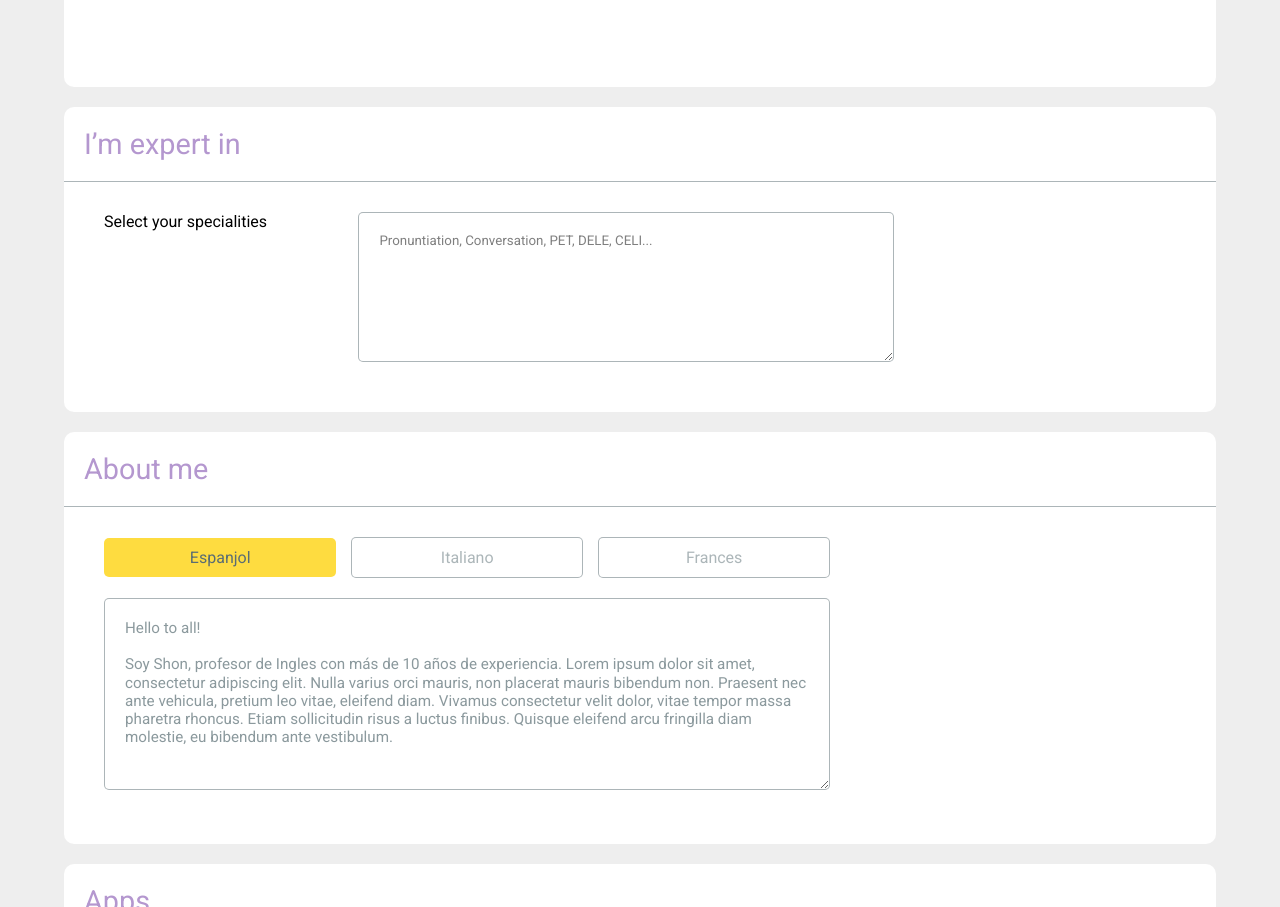
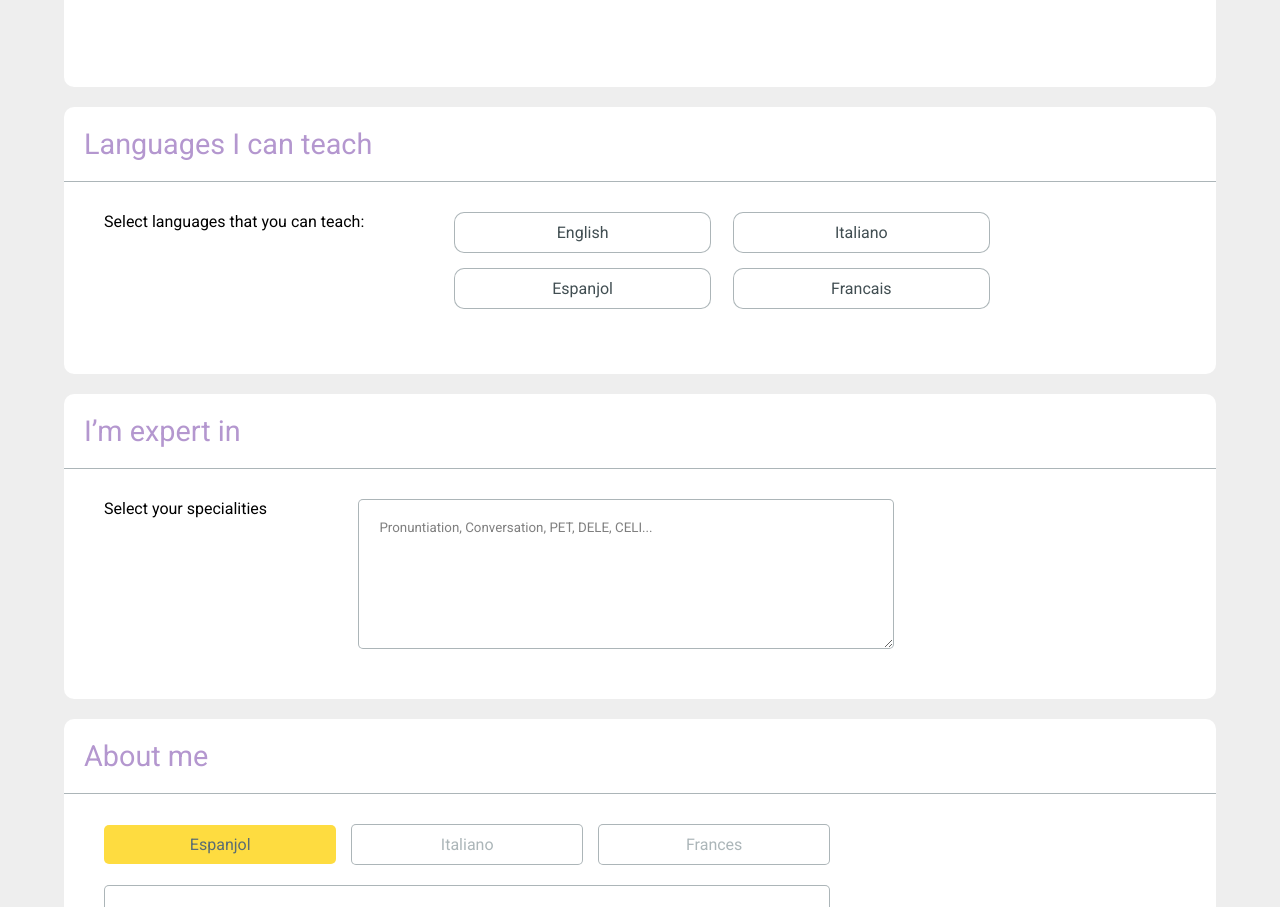
Before and after one commit to paparazzit/kewoo, a plain HTML site: page tutor_profile.html in a window 1280 px wide. Shown: the part 4039-4946 px from the top of the page. Drawn offline with nearby package versions, Linux system fonts and the light colour scheme.

Commit message:
choose lang

```diff
--- a/scss/style.scss
+++ b/scss/style.scss
@@ -2352,6 +2352,58 @@ TUTOR PROFILE PAGE
 		}
 	}
 }
+// TEACH LANG
+
+.teach_langs {
+	.container {
+		.wrapper {
+			@include flex(flex-start, flex-start, row, wrap);
+			> p {
+				width: 25%;
+				min-width: 350px;
+			}
+			.lang_wrapper {
+				// border: 2px solid red;
+				@include flex(center, space-between, wrap, row);
+				width: 50%;
+				min-width: 350px;
+				.choose_lng {
+					display: inline-block;
+					position: relative;
+					width: 48%;
+					min-width: 150px;
+					margin-bottom: 15px;
+					.select_lang {
+						display: inline-block;
+						@include btn-primary($footer, 1rem);
+						background-color: $white;
+						width: 100%;
+						min-width: 150px;
+						padding: 10px 30px;
+						text-align: center;
+						border: 1px solid rgba($line_color, 0.5);
+					}
+					.lang_input {
+						position: absolute;
+						z-index: 10;
+						top: 0;
+						left: 0;
+						right: 0;
+						bottom: 0;
+						width: 100%;
+						height: 100%;
+						opacity: 0;
+
+						&:checked ~ .select_lang {
+							background-color: $btn-primary;
+							border: 1px solid $btn-primary;
+						}
+					}
+				}
+			}
+		}
+	}
+}
 
 // ABOUT ME
 
--- a/tutor_profile.html
+++ b/tutor_profile.html
@@ -824,6 +824,36 @@
 			</div>
 		</section>
 
+		<!-- LANGUAGES I CAN TEACH -->
+		<section class="tutor_section teach_langs">
+			<div class="container">
+				<h3>Languages I can teach</h3>
+				<div class="wrapper">
+					<p>Select languages that you can teach:</p>
+					<div class="lang_wrapper">
+						<div class="choose_lng">
+						<input type="checkbox" name="engl" class="lang_input">
+							<label for="engl" class="select_lang">English</label>
+						</div>
+
+						<div class="choose_lng">
+							<input type="checkbox" name="engl" class="lang_input">
+								<label for="engl" class="select_lang">Italiano</label>
+							</div>
+
+							<div class="choose_lng">
+								<input type="checkbox" name="engl" class="lang_input">
+									<label for="engl" class="select_lang">Espanjol</label>
+								</div>
+								<div class="choose_lng">
+									<input type="checkbox" name="engl" class="lang_input">
+										<label for="engl" class="select_lang">Francais</label>
+									</div>
+					</div>
+				</div>
+			</div>
+		</section>
+
 				<!-- EXPERIANCE -->
 		<section class="tutor_section expert" id="expert">
 					<div class="container">
```
Also changed, not shown: css/style.css, 1 other file.
